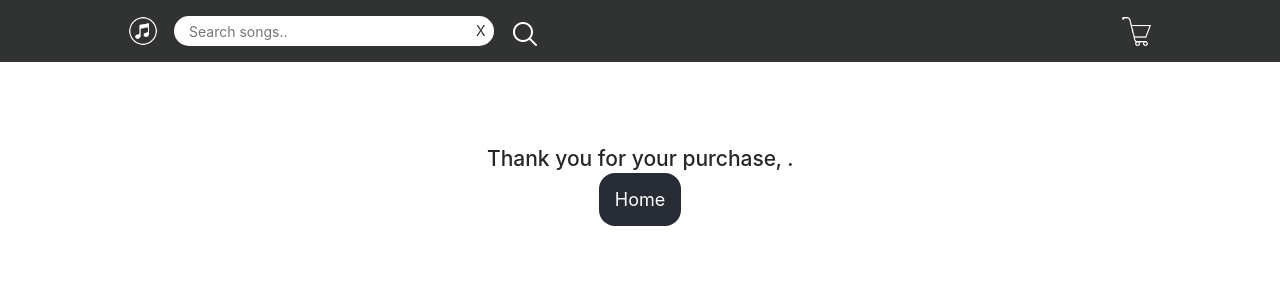
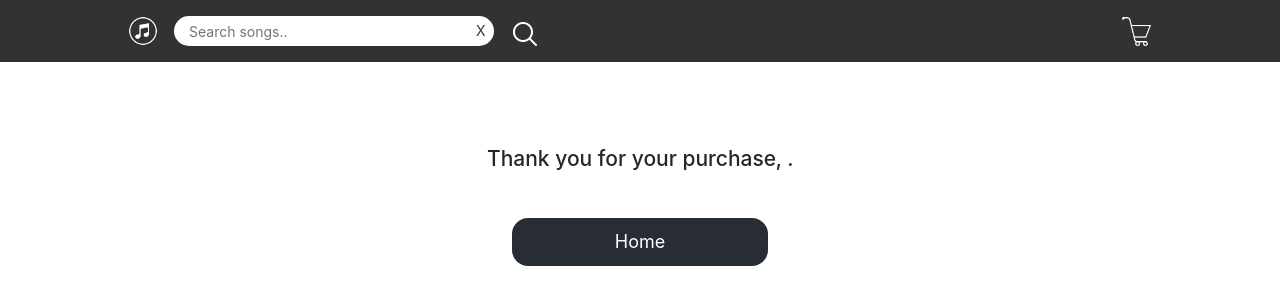
Before and after one commit to Deadpixel62/OurTunes, a React (Vite) app in the folder Frontend/: page /transactionCompleted in a window 1280 px wide. Shown: the top 304 px of the page. Built offline with nearby package versions, Linux system fonts and the light colour scheme.

Commit message:
minor CSS tweaks to navbar and ProcessedCheckout

```diff
--- a/Frontend/src/App.css
+++ b/Frontend/src/App.css
@@ -57,11 +57,18 @@ button {
 }
 
 .homeBtn{
-  padding: 16px;
+  padding: 10px;
   background-color:#282c34;
   border-radius: 16px;
   border:none;
   color:white;
   font-size: 18px;
-  margin: 30px 0;
+  width:20%;
 }
+
+.processedCheckout{
+  display:flex;
+  flex-direction: column;
+  align-items: center;
+  gap:4vh;
+}
--- a/Frontend/src/Components/ProcessedCheckout.jsx
+++ b/Frontend/src/Components/ProcessedCheckout.jsx
@@ -9,9 +9,9 @@ function ProcessedCheckout() {
 
 
   return (
-    <div>
-      <h2>Thank you for your purchase, {name} .</h2>
-      <Link onClick={()=> dispatch(setName(""))} className="homeBtn" to="/">
+    <div className="processedCheckout">
+      <h2>Thank you for your purchase, {name}.</h2>
+      <Link  onClick={()=> dispatch(setName(""))} className="homeBtn" to="/">
         Home
       </Link>
     </div>
--- a/Frontend/src/Components/navbar.css
+++ b/Frontend/src/Components/navbar.css
@@ -23,6 +23,9 @@ nav{
     gap:1rem;
     padding:1rem 10vw ;
     margin-bottom: 10vh;
+    position:sticky;
+    top:0;
+    z-index: 1;
 
 
 }
```
